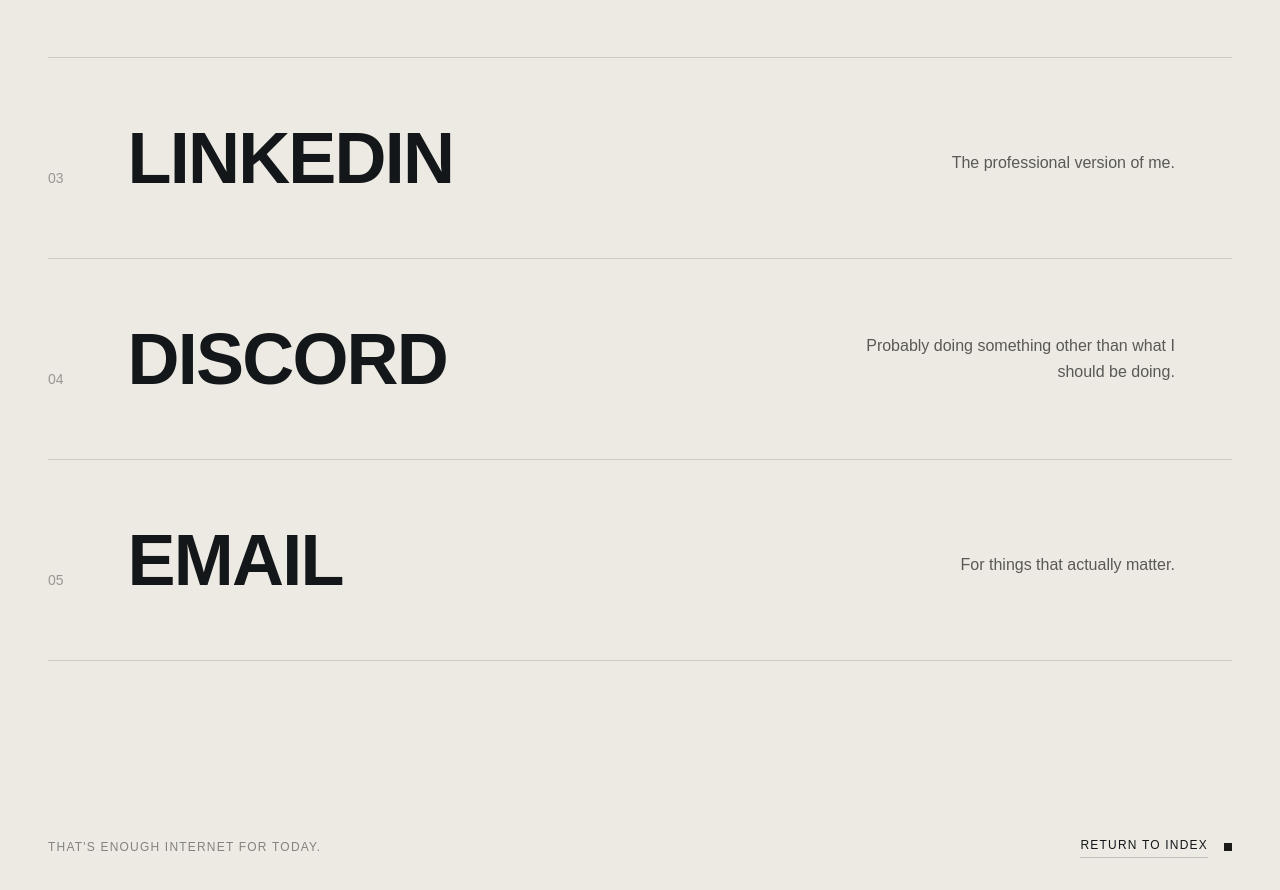
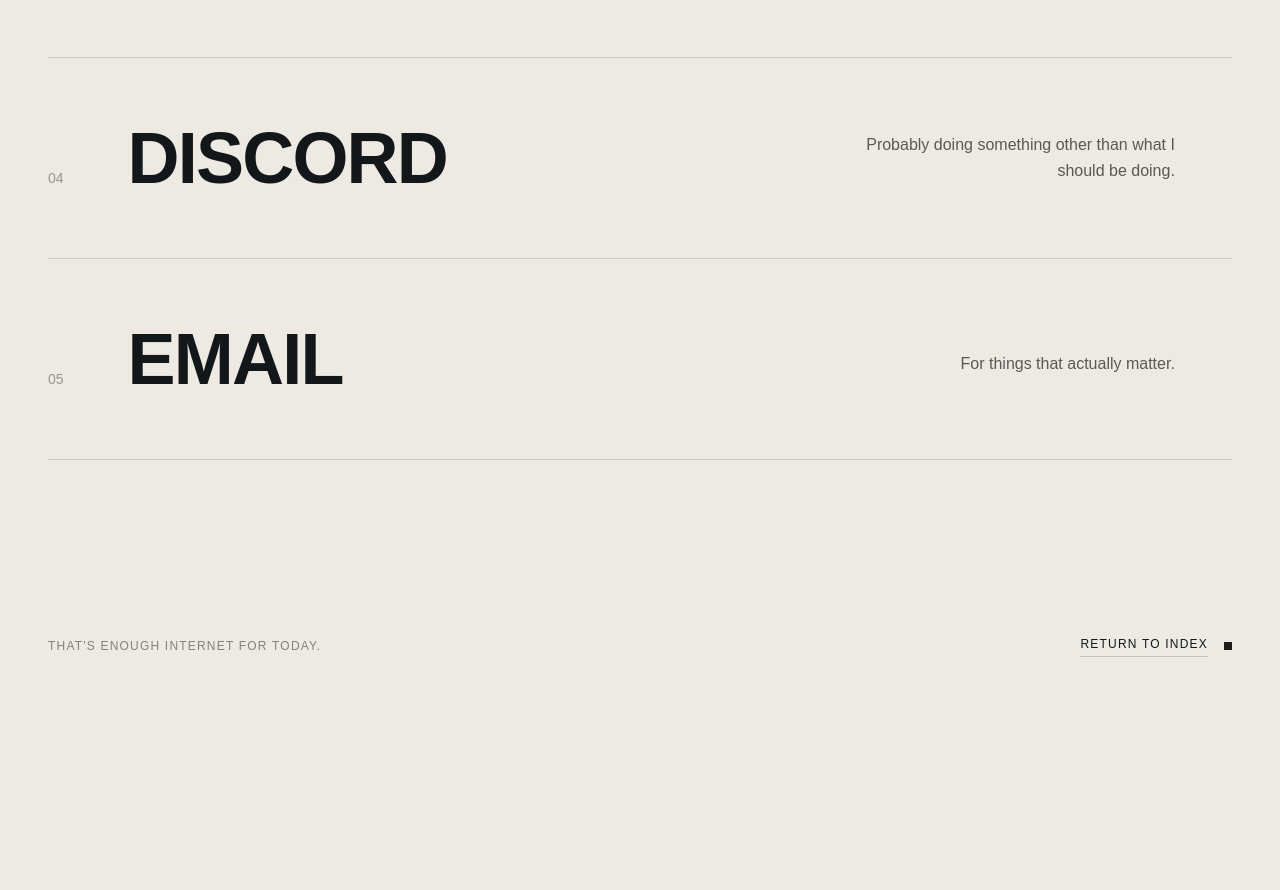
Before and after one commit to ZaniTheDev/Portofolio, a Next.js app: page /about in a window 1280 px wide. Shown: the part 6780-7670 px from the top of the page. After the commit the page ends 7565 px from the top, so only its background shows below. Built offline with nearby package versions, Linux system fonts and the light colour scheme.

Commit message:
changed links

```diff
--- a/components/about/elsewhere.tsx
+++ b/components/about/elsewhere.tsx
@@ -7,7 +7,6 @@
 import instagram from "../../public/images/about/instagram.png";
 import discord from "../../public/images/about/discord.png";
 import email from "../../public/images/about/email.png";
-import firstlaptop from "../../public/images/about/first_laptop.png";
 
 import { StaticImageData } from "next/image";
 // Data stored exclusively on the client side[cite: 1]
@@ -16,7 +15,7 @@
     id: "01",
     platform: "GITHUB",
     description: "Where most of my questionable decisions are committed.",
-    href: "https://github.com",
+    href: "https://github.com/ZaniTheDev",
     image: github,
   },
   {
@@ -24,21 +23,15 @@
     platform: "INSTAGRAM",
     description:
       "Mostly friends, random photos, and occasionally something worth posting.",
-    href: "https://instagram.com",
+    href: "https://www.instagram.com/voidsparkmedia/?hl=en",
     image: instagram,
   },
-  {
-    id: "03",
-    platform: "LINKEDIN",
-    description: "The professional version of me.",
-    href: "https://linkedin.com",
-    image: "/api/placeholder/600/400",
-  },
+
   {
     id: "04",
     platform: "DISCORD",
     description: "Probably doing something other than what I should be doing.",
-    href: "https://discord.com",
+    href: "https://discord.com/users/763333673554542612",
     image: discord,
   },
   {
```
